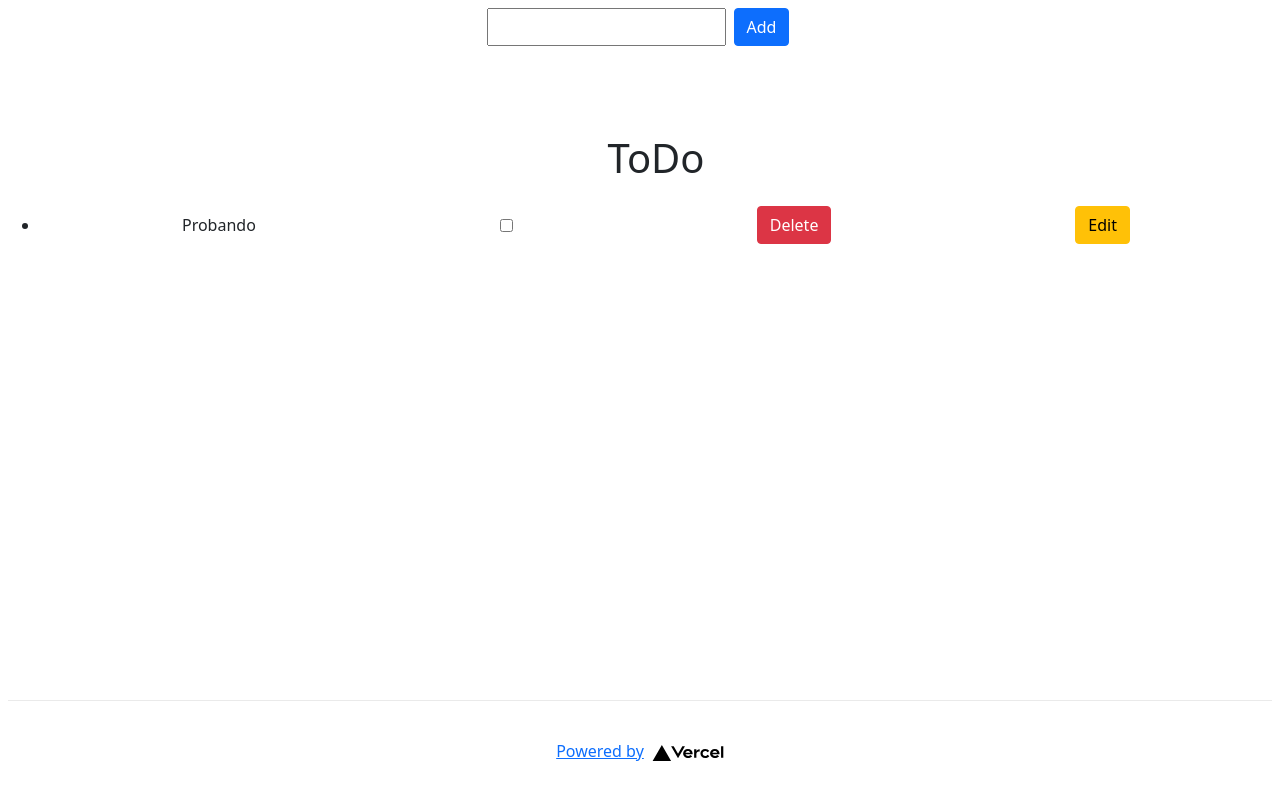
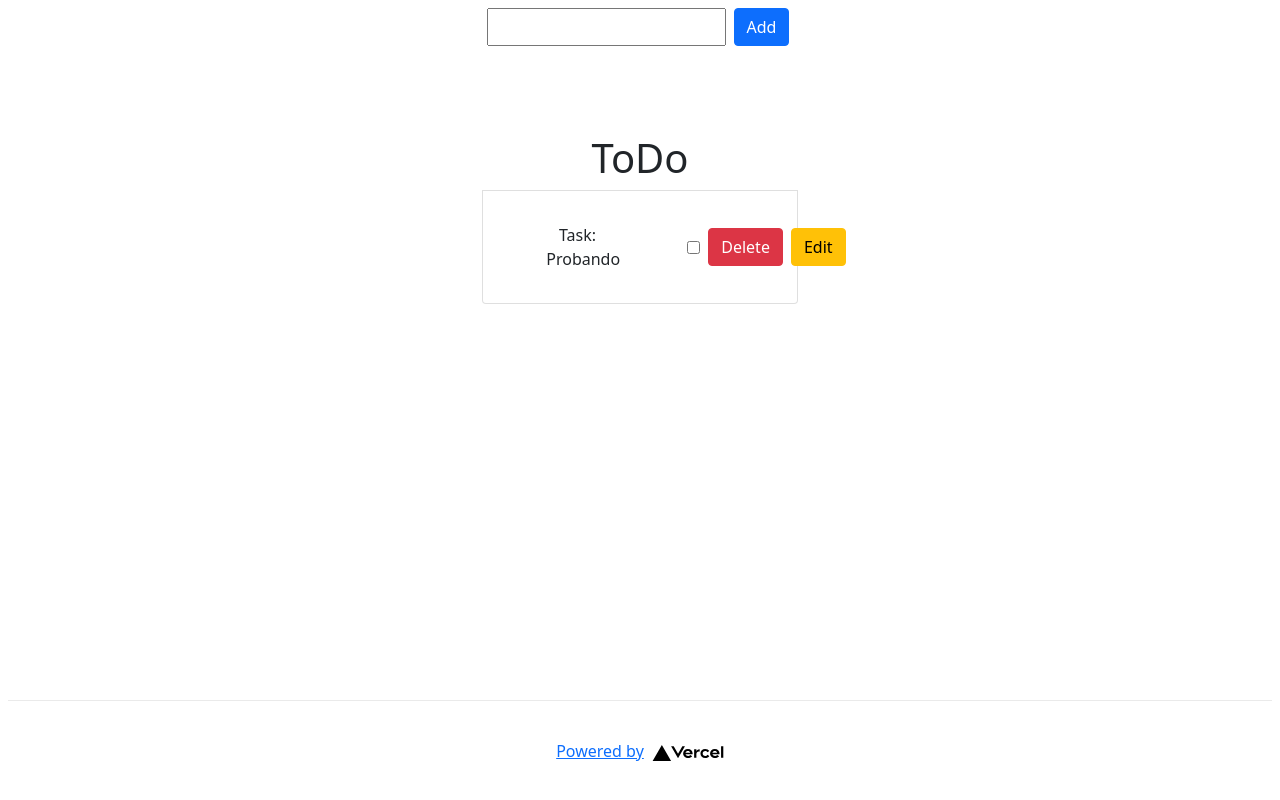
Before and after one commit to Sstark97/NextToDo, a Next.js app: page / in a window 1280 px wide. Built offline with nearby package versions, Linux system fonts and the light colour scheme.

Commit message:
Some style changes

```diff
--- a/components/ToDoItem.tsx
+++ b/components/ToDoItem.tsx
@@ -1,6 +1,9 @@
 import React from 'react';
 import "bootstrap/dist/css/bootstrap.css";
-import { ToDo, PropsToDo} from '../model/types'
+import { ToDo, PropsToDo} from '../model/types';
+import { FontAwesomeIcon } from '@fortawesome/react-fontawesome';
+import { faCoffee } from '@fortawesome/free-solid-svg-icons'
+import Image from 'next/image';
 
 const ToDoItem = ( {todo, completedToDo, deleteToDo, handleEdit} : PropsToDo) => {
 
@@ -19,9 +22,10 @@ const ToDoItem = ( {todo, completedToDo, deleteToDo, handleEdit} : PropsToDo) =>
   };
 
   return (
-    <li className="">
-      <div className="d-flex align-items-center justify-content-around m-2 p-3">
-        {todo.task}
+    <li className="list-group-item">
+      <div className="d-flex align-items-center m-2 p-3 w-100 justify-content-around">
+        <span className="w-25">Task: {todo.task}</span>
+        <div className="d-flex align-items-center justify-content-between ms-4 w-25 me-2">
             <input
                 className="ms-2"
                 type="checkbox"
@@ -30,14 +34,18 @@ const ToDoItem = ( {todo, completedToDo, deleteToDo, handleEdit} : PropsToDo) =>
                 onChange={markToDo}
             />
             <button className="btn btn-danger ms-2 me-2" onClick={dropToDo}>
-          {" "}
-          Delete{" "}
+                Delete
             </button>
 
             <button className="btn btn-warning" onClick={editToDo}>
               Edit
             </button>
+
         </div>
+
+
+      </div>
+
     </li>
   );
 
--- a/components/ToDoList.tsx
+++ b/components/ToDoList.tsx
@@ -10,7 +10,7 @@ const ToDoList = ({todos, completedToDo, deleteToDo, handleEdit} : PropsList ) =
 
 
     return (
-    <ul className="mt-2 text-center w-100">
+    <ul className="list-group mt-2 text-center w-25">
       {todos.length !== 0 ? <h1>ToDo</h1> : <span></span>}
       {todos.map((todo) => {
         return (
--- a/package.json
+++ b/package.json
@@ -8,6 +8,11 @@
     "start": "next start"
   },
   "dependencies": {
+    "@fortawesome/fontawesome-svg-core": "^1.2.35",
+    "@fortawesome/free-brands-svg-icons": "^5.15.3",
+    "@fortawesome/free-regular-svg-icons": "^5.15.3",
+    "@fortawesome/free-solid-svg-icons": "^5.15.3",
+    "@fortawesome/react-fontawesome": "^0.1.14",
     "@prisma/client": "^2.23.0",
     "@types/uuid": "^8.3.0",
     "bootstrap": "^5.0.1",
--- a/styles/Home.module.css
+++ b/styles/Home.module.css
@@ -11,6 +11,9 @@
 .main {
   padding: 5rem 0;
   flex: 1;
+  display: flex;
+  flex-direction: column;
+  align-items: center;
   width: 100%;
   height: 100%;
 }
```
Also changed, not shown: public/trash-alt-solid.svg (added), 1 other file (tests, documents, lock files or other folders). Lines whose indentation alone changed are shown as unchanged.
